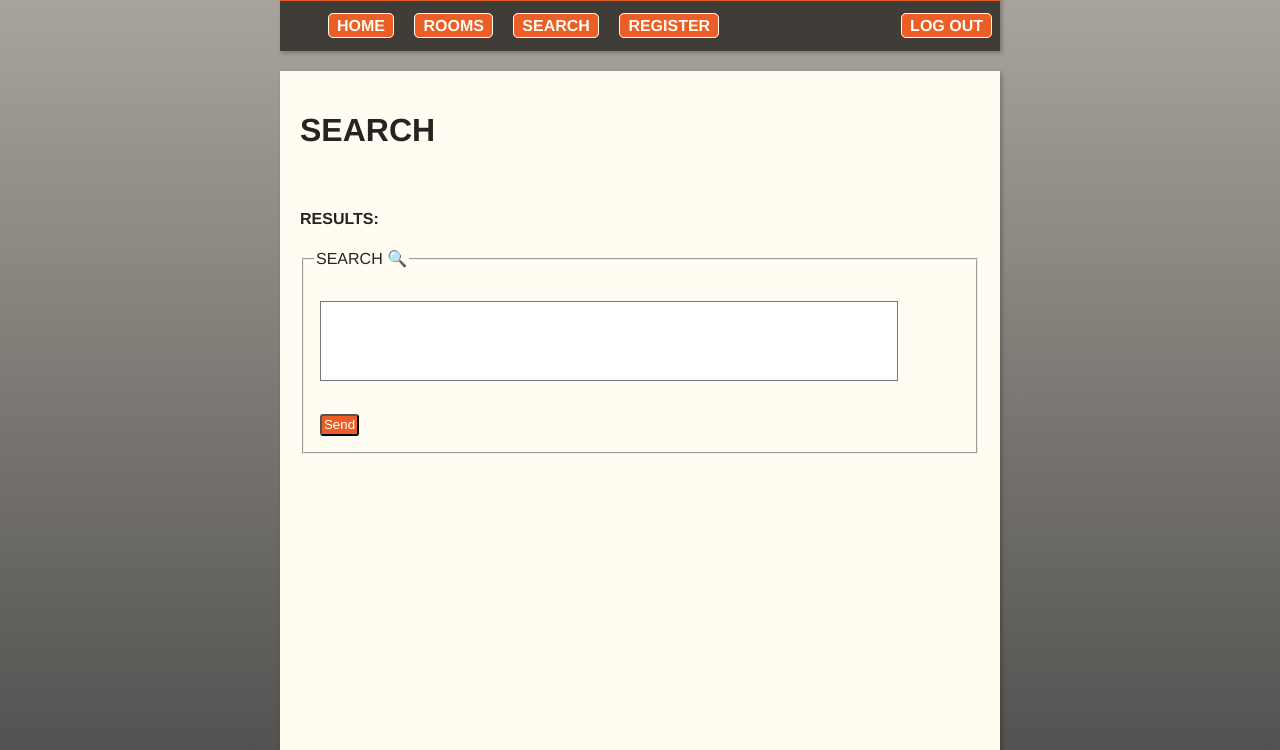
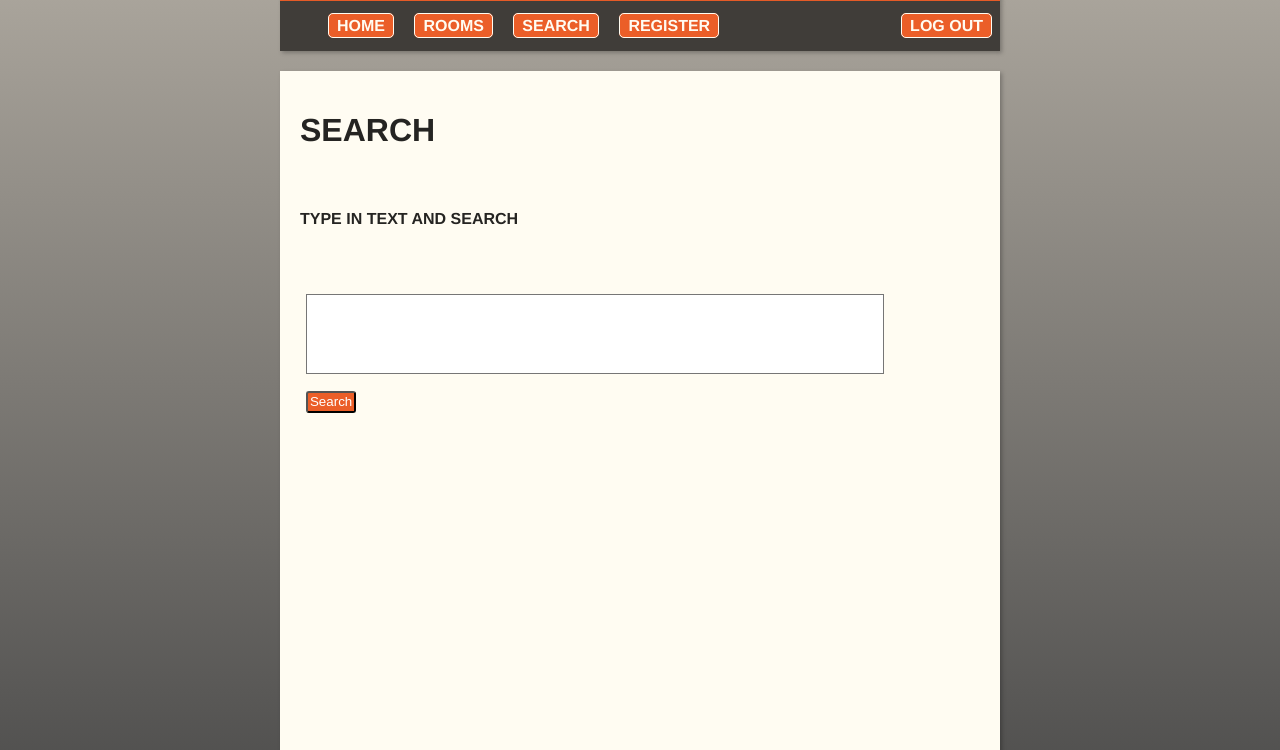
Before and after one commit to macwille/python-chat-app, a Flask app: page /search in a window 1280 px wide. Shown: the part 307-1057 px from the top of the page. Run offline with Flask 2, Linux system fonts and the light colour scheme; the visitor is signed in with stand-in values (Sample User, id 1).

Commit message:
Added search function

```diff
--- a/routes.py
+++ b/routes.py
@@ -50,6 +50,7 @@ def login():
 def logout():
     session.pop("username", None)
     session.pop("id", None)
+    flash("You've been logged out", "message")
     return redirect("/")
 
 
@@ -152,7 +153,7 @@ def send():
     try:
         sql = "INSERT INTO messages (user_id, room_id, content, created_at, visible) VALUES (:user_id, :room_id, :content, NOW(), 1)"
         db.session.execute(
-            sql, {"user_id": user_id, "room_id": room_id, "content": content})
+            sql, {"user_id": user_id, "room_id": room_id, "content": content.strip()})
         db.session.commit()
     except:
         print: "error inserting message to db"
@@ -168,5 +169,19 @@ def search():
 
 @app.route("/result", methods=["GET"])
 def result():
-    query = request.args["query"]
-    return render_template("search.html", result=query)
+    try:
+        query = request.args["query"]
+        print("Searching for", query.strip())
+        sql = "SELECT username, room_name, content FROM messages LEFT JOIN users ON user_id = users.id LEFT JOIN rooms on room_id = rooms.id WHERE content LIKE :query"
+        result = db.session.execute(sql, {"query": "%"+query+"%"})
+        results = result.fetchall()
+    except:
+        print("error connecting to DB")
+        return redirect(url_for("search"))
+    else:
+        if not results:
+            print("no results found")
+            return render_template(url_for("search", query=query))
+        else:
+            print(results)
+            return render_template("search.html", results=results, query=query)
--- a/static/style.css
+++ b/static/style.css
@@ -81,7 +81,7 @@ header {
 
 .message {
     padding: 10px;
-    color: #eb5e28;
+    color: #252422;
 }
 
 a {
--- a/templates/search.html
+++ b/templates/search.html
@@ -6,27 +6,34 @@
 
 {% block content%}
 
-
 {% if session.username %}
 
+{% if query is defined %}
+<h4> found {{ results|length }} matches for '{{ query }}'</h4>
+
+{% else %}
+<h4>Type in text and search</h4>
+{% endif %}
 
 <div>
-    <h4>results:</h4>
-    <p> {{result}}</p>
+    {% if results is defined %}
+    <ul>
+        {% for result in results %}
+        <li>{{ result[0] }}@{{ result[1]}}: '{{ result[2] }}'</li>
+        {% endfor %}
+    </ul>
+    {% endif %}
 </div>
+<br>
 
-
-<form action="/search" method="GET">
-    <fieldset>
-        <legend>Search &#128269</legend>
-        <p>
-            <textarea name="content" rows="3" cols="40"></textarea>
-        </p>
-        <input type="submit" value="Send">
-    </fieldset>
+<form action="/result" method="GET">
+    <textarea name="query" rows="3" cols="40"></textarea>
+    <br>
+    <input type="submit" value="Search">
 </form>
 
 {% else %}
+
 <p> You must be logged in to use the search function</p>
 <br>
 <a href="/">Log in</a>
```
Also changed, not shown: README.md.
